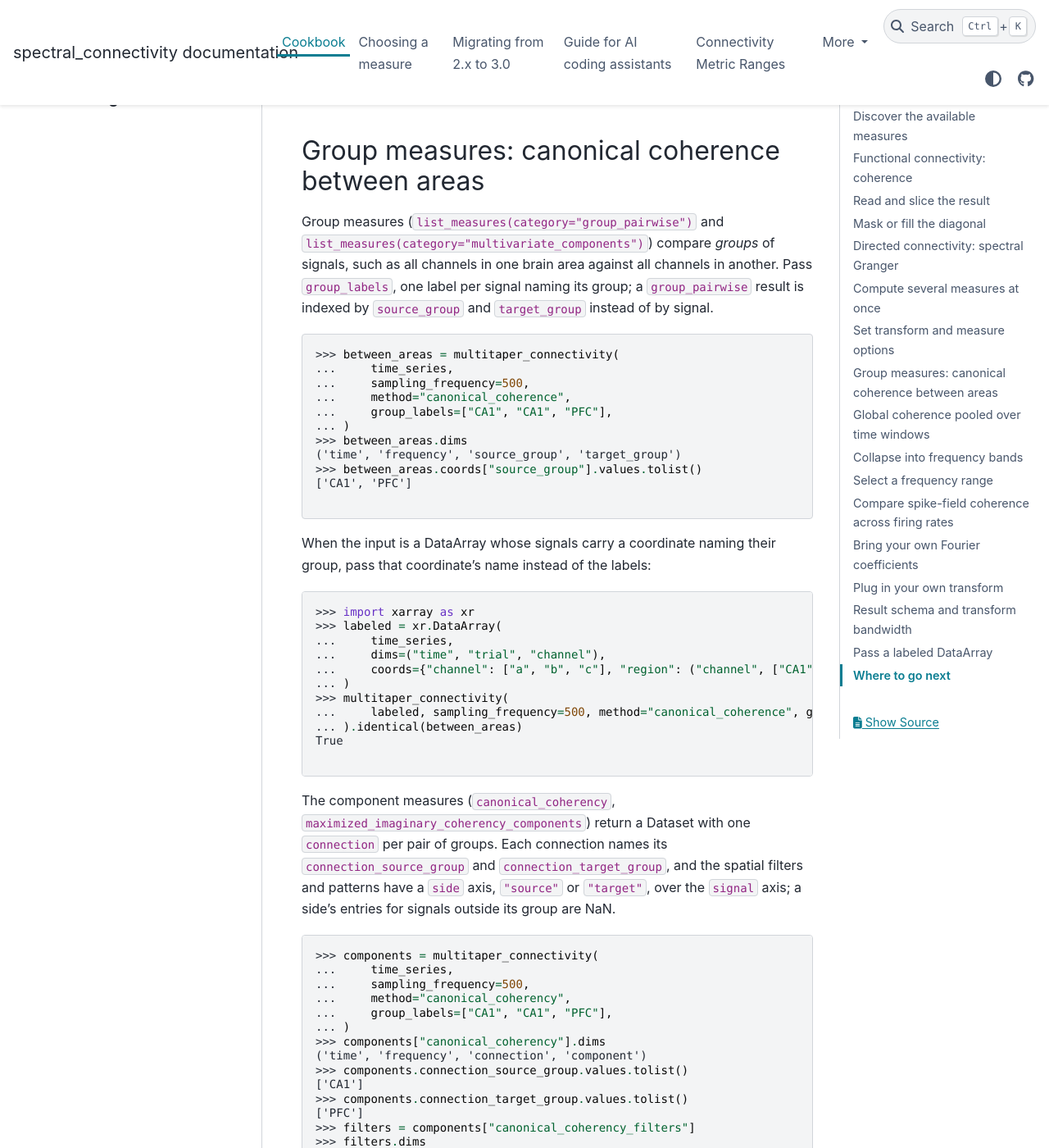
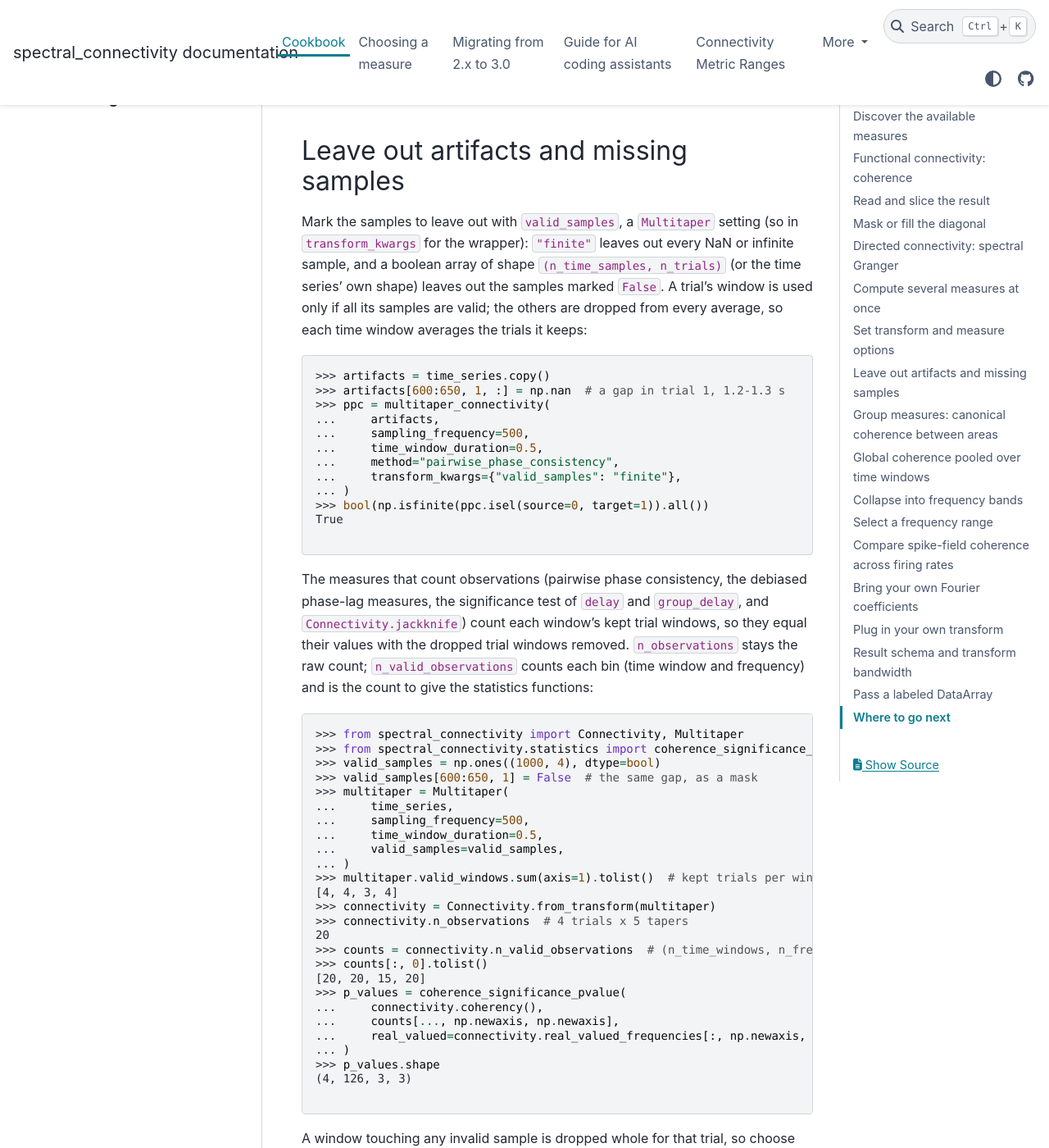
Before and after one commit to Eden-Kramer-Lab/spectral_connectivity, a Sphinx documentation site: the page built from docs/cookbook.md, in a window 1280 px wide and 1400 px high, scrolled down 5771 px. Shown: the whole window at 82% size. Built offline with Sphinx 7.4.7 and the PyData theme 0.15.4, drawn with Linux system fonts in a browser that asks for light colours; pages that are not in the unit, such as notebooks, are missing from menus; the version number could not be read and is left out; some of the changed text lies outside the part shown.

Commit message:
Document valid_samples in the cookbook and changelog
Co-Authored-By: Claude Opus 5.5 <noreply@anthropic.com>

````diff
--- a/docs/cookbook.md
+++ b/docs/cookbook.md
@@ -268,6 +268,70 @@ Before 3.0, advanced settings were passed as plain keyword arguments, e.g.
 `multitaper_connectivity(x, fs, n_fft_samples=512)`. That still works
 through 3.x, with the same result and a `DeprecationWarning` naming the
 mapping to use, and is removed in 4.0.
+
+## Leave out artifacts and missing samples
+
+Mark the samples to leave out with `valid_samples`, a `Multitaper` setting
+(so in `transform_kwargs` for the wrapper): `"finite"` leaves out every NaN or
+infinite sample, and a boolean array of shape `(n_time_samples, n_trials)`
+(or the time series' own shape) leaves out the samples marked `False`. A
+trial's window is used only if all its samples are valid; the others are
+dropped from every average, so each time window averages the trials it keeps:
+
+```python
+>>> artifacts = time_series.copy()
+>>> artifacts[600:650, 1, :] = np.nan  # a gap in trial 1, 1.2-1.3 s
+>>> ppc = multitaper_connectivity(
+...     artifacts,
+...     sampling_frequency=500,
+...     time_window_duration=0.5,
+...     method="pairwise_phase_consistency",
+...     transform_kwargs={"valid_samples": "finite"},
+... )
+>>> bool(np.isfinite(ppc.isel(source=0, target=1)).all())
+True
+
+```
+
+The measures that count observations (pairwise phase consistency, the
+debiased phase-lag measures, the significance test of `delay` and
+`group_delay`, and `Connectivity.jackknife`) count each window's kept trial
+windows, so they equal their values with the dropped trial windows removed.
+`n_observations` stays the raw count; `n_valid_observations` counts each bin
+(time window and frequency) and is the count to give the statistics functions:
+
+```python
+>>> from spectral_connectivity import Connectivity, Multitaper
+>>> from spectral_connectivity.statistics import coherence_significance_pvalue
+>>> valid_samples = np.ones((1000, 4), dtype=bool)
+>>> valid_samples[600:650, 1] = False  # the same gap, as a mask
+>>> multitaper = Multitaper(
+...     time_series,
+...     sampling_frequency=500,
+...     time_window_duration=0.5,
+...     valid_samples=valid_samples,
+... )
+>>> multitaper.valid_windows.sum(axis=1).tolist()  # kept trials per window
+[4, 4, 3, 4]
+>>> connectivity = Connectivity.from_transform(multitaper)
+>>> connectivity.n_observations  # 4 trials x 5 tapers
+20
+>>> counts = connectivity.n_valid_observations  # (n_time_windows, n_frequencies)
+>>> counts[:, 0].tolist()
+[20, 20, 15, 20]
+>>> p_values = coherence_significance_pvalue(
+...     connectivity.coherency(),
+...     counts[..., np.newaxis, np.newaxis],
+...     real_valued=connectivity.real_valued_frequencies[:, np.newaxis, np.newaxis],
+... )
+>>> p_values.shape
+(4, 126, 3, 3)
+
+```
+
+A window touching any invalid sample is dropped whole for that trial, so
+choose windows that fit between artifacts. A window that keeps no trial is NaN
+in every measure, with a warning.
 
 ## Group measures: canonical coherence between areas
 
````
Also changed, not shown: CHANGELOG.md (+40 -0 lines).
